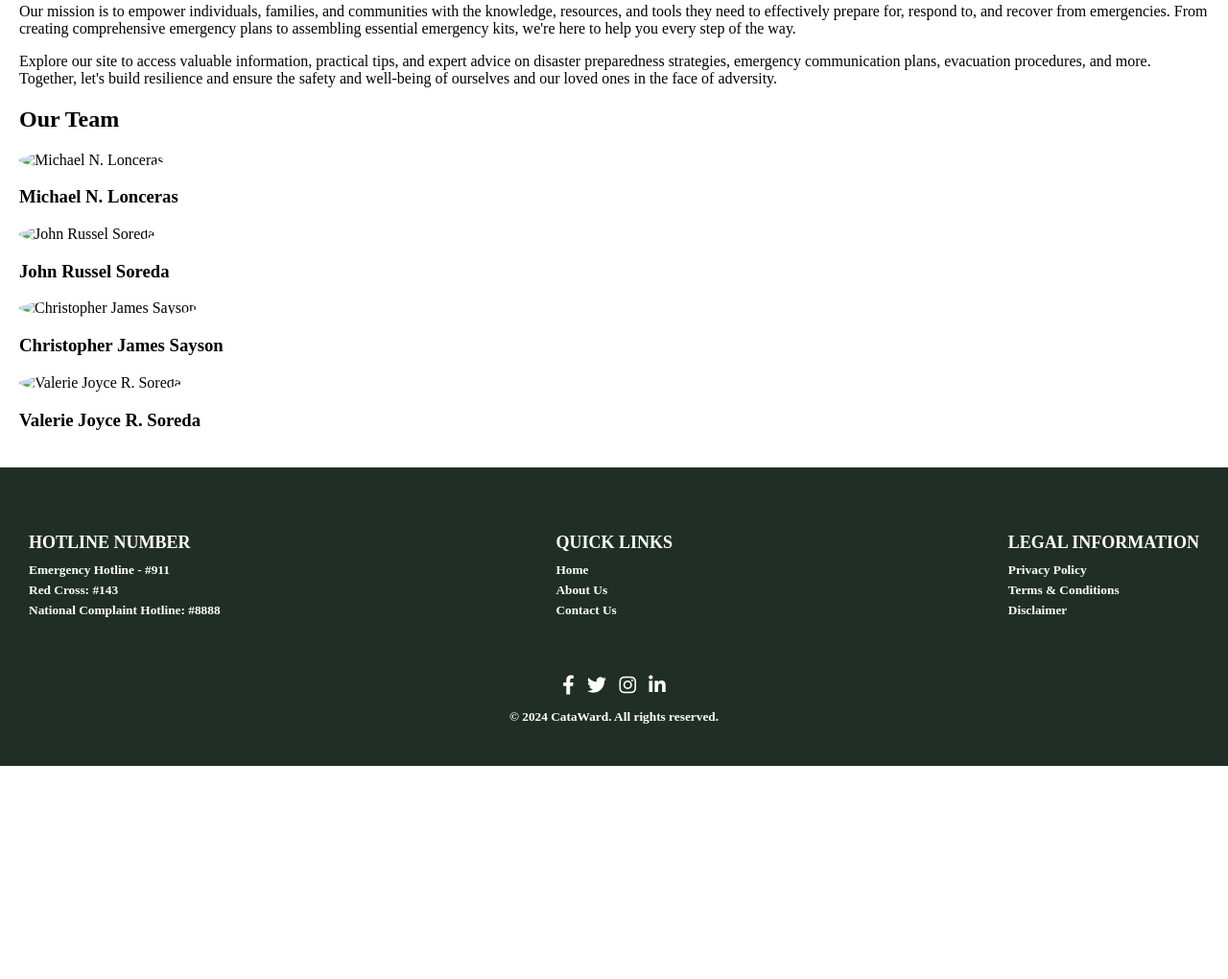
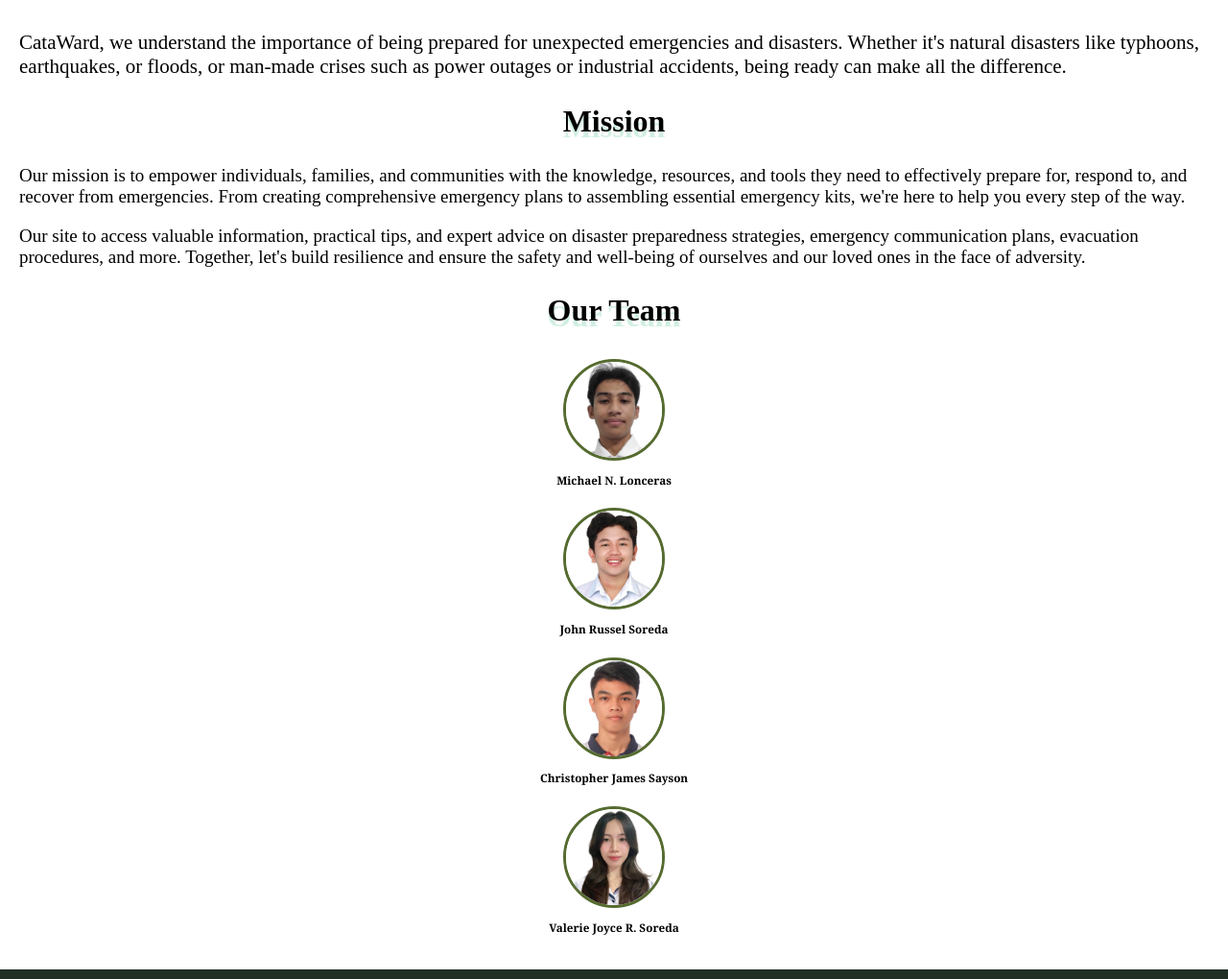
Before and after one commit to Maykel-Lunch/FINAL_TERM, a plain HTML site: page Final_Project - CataWard/about.html in a window 1280 px wide. Shown: the part 300-1320 px from the top of the page at 96% size. Before the commit the page ends 1098 px from the top, so only its background shows below. Drawn offline with Linux system fonts and the light colour scheme.

Commit message:
Add about.css & Update about.html

```diff
--- a/Final_Project - CataWard/about.html
+++ b/Final_Project - CataWard/about.html
@@ -7,6 +7,8 @@
     <link rel="icon" href="assets/images/CataWard_Icon.png">
     <link rel="stylesheet" href="https://cdnjs.cloudflare.com/ajax/libs/font-awesome/6.0.0-beta3/css/all.min.css">
     <link rel="stylesheet" href="assets/styles/main.css">
+    <link rel="stylesheet" href="assets/styles/about.css">
+
     <title>About Us | CataWard</title>
     <meta name="description">
 </head>
@@ -36,31 +38,41 @@
     <main>
 
         <h1>Welcome to CataWard - Your Guide to Disaster Preparedness</h1>
-        <p>At <i>CataWard</i>, we understand the importance of being prepared for unexpected emergencies and disasters.
+        <p style="font-size: 21px; "At <i>CataWard</i>, we understand the importance of being prepared for unexpected emergencies and disasters.
             Whether it's natural disasters like typhoons, earthquakes, or floods, or man-made crises such as
             power outages or industrial accidents, being ready can make all the difference.</p>
 
         <h2>Mission</h2>
-        <p>Our mission is to empower individuals, families, and communities with the knowledge, resources, and tools
+        <p style="font-size: 19px;">Our mission is to empower individuals, families, and communities with the knowledge, resources, and tools
             they need to effectively prepare for, respond to, and recover from emergencies. From creating comprehensive
             emergency plans to assembling essential emergency kits, we're here to help you every step of the way.</p>
-        <p>Explore our site to access valuable information, practical tips, and expert advice on disaster preparedness
+        <p style="font-size: 19px;" > Our site to access valuable information, practical tips, and expert advice on disaster preparedness
             strategies, emergency communication plans, evacuation procedures, and more. Together, let's build resilience
             and ensure the safety and well-being of ourselves and our loved ones in the face of adversity.</p>
 
         <h2>Our Team</h2>
 
-        <img src="" alt="Michael N. Lonceras" style="height: 100px; width: 100px; border-radius: 50%;">
-        <h3>Michael N. Lonceras</h3>
+        <div class="michael">
+            <img src="assets/images/michael.png" alt="Michael N. Lonceras">
+            <h3>Michael N. Lonceras</h3>
+        </div>
 
-        <img src="" alt="John Russel Soreda" style="height: 100px; width: 100px; border-radius: 50%;">
-        <h3>John Russel Soreda</h3>
 
-        <img src="" alt="Christopher James Sayson" style="height: 100px; width: 100px; border-radius: 50%;">
-        <h3>Christopher James Sayson</h3>
+        <div class="russel">
+            <img src="assets/images/johnrussel.png" alt="John Russel Soreda">
+            <h3>John Russel Soreda</h3>
+        </div>
 
-        <img src="" alt="Valerie Joyce R. Soreda" style="height: 100px; width: 100px; border-radius: 50%;">
-        <h3>Valerie Joyce R. Soreda</h3>
+        <div class="cj">
+            <img src="assets/images/christopher.png" alt="Christopher James Sayson">
+            <h3>Christopher James Sayson</h3>
+        </div>
+
+        <div class="val">
+            <img src="assets/images/valerie.png" alt="Valerie Joyce R. Soreda">
+            <h3>Valerie Joyce R. Soreda</h3>
+        </div>
+
     </main>
 
 
--- /dev/null
+++ b/Final_Project - CataWard/assets/styles/about.css
@@ -0,0 +1,78 @@
+h1 {
+    font-size: 58px;
+    text-shadow: 0px 6px 1px rgba(15, 169, 100, 0.2);
+}
+
+h2 {
+
+    font-size: 32px;
+    text-align: center;
+    text-shadow: 0px 6px 1px rgba(15, 169, 100, 0.2);
+
+}
+
+.michael {
+    display: flex;
+    padding: 5px;
+    font-size: 10px;
+    font-family: "Georgia";
+    flex-direction: column;
+    align-items: center;
+}
+
+.michael img {
+    border: 3px solid darkolivegreen;
+    border-radius: 50%;
+    width: 100px;
+    height: 100px;
+}
+
+.russel {
+    display: flex;
+    padding: 5px;
+    font-size: 10px;
+    font-family: "Georgia";
+    flex-direction: column;
+    align-items: center;
+}
+
+.russel img {
+    border: 3px solid darkolivegreen;
+    border-radius: 50%;
+    width: 100px;
+    height: 100px;
+}
+
+.cj {
+    display: flex;
+    padding: 5px;
+    font-size: 10px;
+    font-family: "Georgia";
+    flex-direction: column;
+    align-items: center;
+}
+
+.cj img {
+    border: 3px solid darkolivegreen;
+    border-radius:  50%;
+    width: 100px;
+    height: 100px;
+}
+
+
+.val {
+
+    display: flex;
+    padding: 5px;
+    font-size: 10px;
+    font-family: "Georgia";
+    flex-direction: column;
+    align-items: center;
+}
+
+.val img {
+    border: 3px solid darkolivegreen;
+    border-radius: 50%;
+    width: 100px;
+    height: 100px;
+}
```
Also changed, not shown: Final_Project - CataWard/assets/images/christopher.png (added), Final_Project - CataWard/assets/images/johnrussel.png (added), Final_Project - CataWard/assets/images/michael.png (added), Final_Project - CataWard/assets/images/valerie.png (added).
